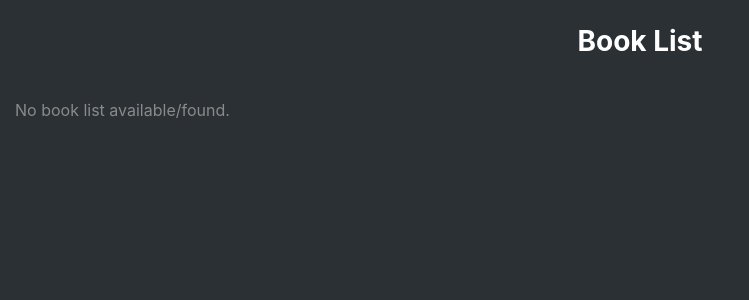
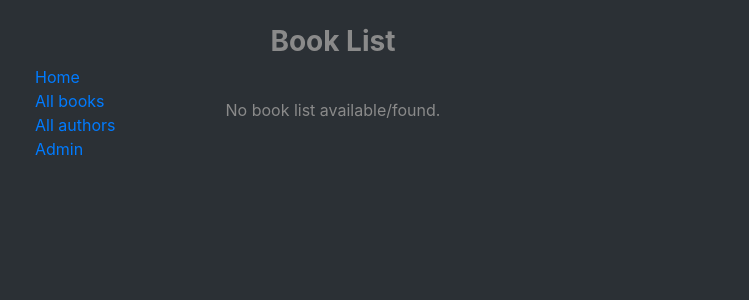
Before and after one commit to carlosmwh1985/djangoPersonalLibrary, a Django app: page /library/books/ in a window 1280 px wide. Shown: the top 300 px of the page, without its empty margins (0-749 px from the left). Run offline with Django 4.2, Linux system fonts and the light colour scheme; data that the repository does not hold is empty; some libraries are stand-ins or nearby versions.

Commit message:
Corrections on list styles + FontAwesome

```diff
--- a/personalLib/library/static/library/styles.css
+++ b/personalLib/library/static/library/styles.css
@@ -62,15 +62,15 @@ a:hover {
 }
 
 .sidebar-nav {
-  margin-top: 20px;
-  padding: 0;
+  margin-top: 60px;
+  padding: 5px;
   list-style: none;
 }
 
 .container {
   width: 100%;
-  padding-right: 15px;
-  padding-left: 15px;
+  padding-right: 25px;
+  padding-left: 75px;
   margin-right: auto;
   margin-left: auto;
 }
@@ -81,21 +81,21 @@ a:hover {
   display: flex;
   -ms-flex-wrap: wrap;
   flex-wrap: wrap;
-  margin-right: -15px;
-  margin-left: -15px;
+  margin-right: 15px;
+  margin-left: 15px;
 }
 
-/* .col-1, .col-2, .col-3, .col-4, .col-5, .col-6, .col-7, .col-8, .col-9, .col-10, .col-11, .col-12, .col,
+.col-1, .col-2, .col-3, .col-4, .col-5, .col-6, .col-7, .col-8, .col-9, .col-10, .col-11, .col-12, .col,
 .col-auto, .col-sm-1, .col-sm-2, .col-sm-3, .col-sm-4, .col-sm-5, .col-sm-6, .col-sm-7, .col-sm-8, .col-sm-9, .col-sm-10, .col-sm-11, .col-sm-12, .col-sm,
 .col-sm-auto, .col-md-1, .col-md-2, .col-md-3, .col-md-4, .col-md-5, .col-md-6, .col-md-7, .col-md-8, .col-md-9, .col-md-10, .col-md-11, .col-md-12, .col-md,
 .col-md-auto, .col-lg-1, .col-lg-2, .col-lg-3, .col-lg-4, .col-lg-5, .col-lg-6, .col-lg-7, .col-lg-8, .col-lg-9, .col-lg-10, .col-lg-11, .col-lg-12, .col-lg,
 .col-lg-auto, .col-xl-1, .col-xl-2, .col-xl-3, .col-xl-4, .col-xl-5, .col-xl-6, .col-xl-7, .col-xl-8, .col-xl-9, .col-xl-10, .col-xl-11, .col-xl-12, .col-xl,
 .col-xl-auto {
   position: relative;
-  width: 100%;
+  /* width: 100%; */
   padding-right: 15px;
   padding-left: 15px;
-} */
+}
 
 .justify-content-center {
   -webkit-box-pack: center !important;
@@ -109,31 +109,32 @@ a:hover {
 
 .heading-section {
   font-size: 28px;
-  color: #fff;
+  color: var(--gray-text);
 }
 
 table {
-    font-family: sans-serif;
-    border-collapse: collapse;
-    /* margin: 25px 0;
-    font-size: 0.9em;
-    min-width: 400px;
-    box-shadow: 0 0 20px rgba(0, 0, 0, 0.15); */
+  font-family: sans-serif;
+  border-collapse: collapse;
+  margin: 5px 10px;
+  font-size: 0.9em;
+  min-width: 400px;
 }
 
 .table {
-  width: 98%;
+  width: 100%;
   margin-bottom: 1rem;
   color: #212529;
 }
 .table th,
 .table td {
   padding: 0.75rem;
-  vertical-align: top;
+  vertical-align: center;
   border-top: 1px solid var(--gray-border);
+  word-wrap: break-word;
+  max-width: 400px;
 }
 .table thead th {
-  vertical-align: bottom;
+  vertical-align: center;
   border-bottom: 2px solid var(--gray-border);
 }
 .table tbody + tbody {
@@ -203,7 +204,6 @@ table {
   background-color: rgba(255, 255, 255, 0.075);
 }
 
-
 .table-wrap {
   overflow-x: scroll;
 }
@@ -214,7 +214,7 @@ table {
 }
 .table thead th {
   border: none;
-  padding: 20px 30px;
+  padding: 30px 10px;
   font-size: 14px;
   color: #fff;
   border-bottom: 4px solid var(--gray-background);
@@ -224,7 +224,7 @@ table {
 }
 .table tbody th, .table tbody td {
   border: none;
-  padding: 20px 30px;
+  padding: 15px 10px;
   border-bottom: 3px solid var(--gray-background);
   font-size: 14px;
 }
--- a/personalLib/library/templates/library/base_generic.html
+++ b/personalLib/library/templates/library/base_generic.html
@@ -5,26 +5,38 @@
         {% block title %}<title>Local Library</title>{% endblock %}
         <meta charset="utf-8">
         <meta name="viewport" content="width=device-width, initial-scale=1">
-        <link href="https://cdn.jsdelivr.net/npm/bootstrap@5.1.3/dist/css/bootstrap.min.css"
+        <!-- <link href="https://cdn.jsdelivr.net/npm/bootstrap@5.1.3/dist/css/bootstrap.min.css"
               rel="stylesheet" integrity="sha384-1BmE4kWBq78iYhFldvKuhfTAU6auU8tT94WrHftjDbrCEXSU1oBoqyl2QvZ6jIW3"
-              crossorigin="anonymous">
+              crossorigin="anonymous"> -->
         <!-- Add additional CSS in static file -->
         {% load static %}
-        <link rel="stylesheet" href="{% static 'library/styles.css' %}">
+            <link rel="stylesheet" href="{% static 'library/styles.css' %}">
+            <link href="{% static 'fontawesomefree/css/fontawesome.css' %}" rel="stylesheet" type="text/css">
+            <link href="{% static 'fontawesomefree/css/brands.css' %}" rel="stylesheet" type="text/css">
+            <link href="{% static 'fontawesomefree/css/solid.css' %}" rel="stylesheet" type="text/css">
     </head>
     <body>
         <div class="container-fluid">
             <div class="row">
-                <div class="col-sm-2">
+                <div class="col-sm-1">
                     {% block sidebar %}
                         <ul class="sidebar-nav">
-                            <li><a href="{% url 'library:library_home' %}">Home</a></li>
-                            <li><a href="{% url 'library:book_list' %}">All books</a></li>
-                            <li><a href="{% url 'library:author_list' %}">All authors</a></li>
+                            <li><a href="{% url 'library:library_home' %}">
+                                <i class="fa-solid fa-house-chimney"></i> Home
+                            </a></li>
+                            <li><a href="{% url 'library:book_list' %}">
+                                <i class="fa-solid fa-book"></i> All books
+                            </a></li>
+                            <li><a href="{% url 'library:author_list' %}">
+                                <i class="fa-solid fa-user-pen"></i> All authors
+                            </a></li>
+                            <li><a href="">
+                                <i class="fa-solid fa-lock"></i> Admin
+                            </a></li>
                         </ul>
                     {% endblock %}
                 </div>
-                <div class="col-sm-10 ">
+                <div class="col-sm-11 ">
                     {% block content %}{% endblock %}
                 </div>
             </div>
--- a/personalLib/library/templates/library/book_list.html
+++ b/personalLib/library/templates/library/book_list.html
@@ -1,10 +1,9 @@
-{% load static %}
-<link rel="stylesheet" href="{% static 'library/styles.css' %}">
+{% extends 'library/base_generic.html' %}
 
-<body>
+{% block content %}
     <div class="container">
         <div class="row justify-content-center">
-            <div class="col-md-6 text-center mb-5">
+            <div class="col-md-12 text-center mb-12">
                 <h2 class="heading-section">Book List</h2>
             </div>
         </div>
@@ -53,4 +52,4 @@
             <p>No book list available/found.</p>
         {% endif %}
     </div>
-</body>
+{% endblock %}
--- a/personalLib/personalLib/settings.py
+++ b/personalLib/personalLib/settings.py
@@ -34,6 +34,7 @@ ALLOWED_HOSTS = []
 # Application definition
 
 INSTALLED_APPS = [
+    'fontawesomefree',
     'library.apps.LibraryConfig',
     'django.contrib.admin',
     'django.contrib.auth',
```
Also changed, not shown: personalLib/library/templates/library/author_list.html (+3 -4 lines).
